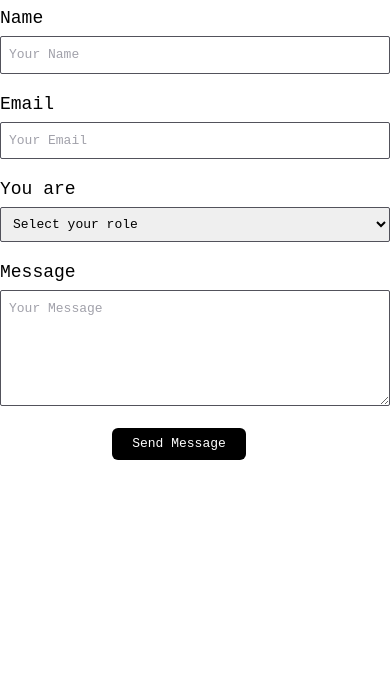
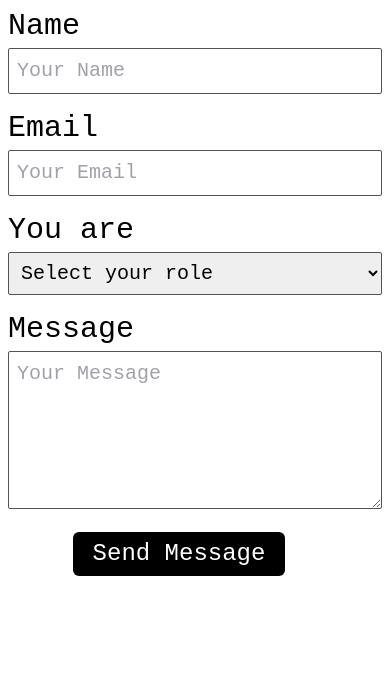
Before and after one commit to Lu6fer666/PortfolioSimple, a website built with webpack: page contact.html in a window 390 px wide. Shown: the part 156-844 px from the top of the page. Built offline with nearby package versions, Linux system fonts and the light colour scheme.

Commit message:
fix responsive

```diff
--- a/contact.html
+++ b/contact.html
@@ -25,7 +25,7 @@
 <header>
 	<div class="relative hidden lg:flex items-center p-4">
 
-		<h1 class="font-semibold font-newyork text-2xl text-left"><a class="cursor-pointer" href="index.html">Julien</a></h1>
+		<h1 class="font-semibold font-newyork text-4xl text-left"><a class="cursor-pointer" href="index.html">Julien</a></h1>
 
 	</div>
 
@@ -33,20 +33,20 @@
 	<h1 class="text-3xl p-4 font-semibold font-newyork lg:hidden"><a class="cursor-pointer" href="index.html">Julien</a></h1>
 </header>
 <main data-barba="container" data-barba-namespace="contact" >
-	<section class="contact pt-8 mx-auto text-center max-w-lg">
-		<h2  class="text-3xl mb-6">Contact Me</h2>
+	<section class="contact pt-8 mx-auto text-center max-w-xl px-2">
+		<h2  class="text-4xl mb-6">Contact Me</h2>
 		<form id="contact-form" class="text-left flex flex-col items-center space-y-4">
 			<div class="form-group w-full">
-				<label class="text-lg" for="name">Name</label>
-				<input class="w-full mt-1 border rounded-sm border-zinc-600 placeholder-zinc-400 pl-2 py-2 hover:border-b-2 active:border" id="name" name="name" placeholder="Your Name" required type="text">
+				<label class="text-3xl" for="name">Name</label>
+				<input class="w-full mt-1 border rounded-sm border-zinc-600 placeholder-zinc-400 pl-2 py-2 text-xl hover:border-b-2 active:border" id="name" name="name" placeholder="Your Name" required type="text">
 			</div>
 			<div class="form-group w-full">
-				<label class="text-lg" for="email">Email</label>
-				<input class="w-full mt-1 border rounded-sm border-zinc-600 placeholder-zinc-400 pl-2 py-2 hover:border-b-2 active:border" id="email" name="email" placeholder="Your Email" required type="email">
+				<label class="text-3xl" for="email">Email</label>
+				<input class="w-full mt-1 border rounded-sm border-zinc-600 placeholder-zinc-400 pl-2 py-2 text-xl hover:border-b-2 active:border" id="email" name="email" placeholder="Your Email" required type="email">
 			</div>
 			<div class="form-group w-full">
-				<label class="text-lg" for="person">You are</label>
-				<select class="w-full mt-1 border rounded-sm border-zinc-600 placeholder-zinc-400 pl-2 py-2 hover:border-b-2 active:border" id="person" name="person" required>
+				<label class="text-3xl" for="person">You are</label>
+				<select class="w-full mt-1 border rounded-sm border-zinc-600 placeholder-zinc-400 pl-2 py-2 text-xl hover:border-b-2 active:border" id="person" name="person" required>
 					<option disabled selected value="">Select your role</option>
 					<option value="recruiter">Recruiter</option>
 					<option value="client">Potential Client</option>
@@ -55,10 +55,10 @@
 				</select>
 			</div>
 			<div class="form-group w-full">
-				<label class="text-lg" for="message">Message</label>
-				<textarea class="w-full mt-1 border rounded-sm border-zinc-600 placeholder-zinc-400 pl-2 py-2 hover:border-b-2 active:border" id="message" name="message" placeholder="Your Message" required rows="5"></textarea>
+				<label class="text-3xl" for="message">Message</label>
+				<textarea class="w-full mt-1 border rounded-sm border-zinc-600 placeholder-zinc-400 pl-2 py-2 text-xl hover:border-b-2 active:border" id="message" name="message" placeholder="Your Message" required rows="5"></textarea>
 			</div>
-			<button class="bg-black transition ease-in text-white rounded-md px-5 py-1.5 mr-8 hover:cursor-pointer hover:bg-zinc-900" type="submit">Send Message</button>
+			<button class="bg-black transition ease-in text-white rounded-md px-5 py-1.5 mr-8 text-2xl hover:cursor-pointer hover:bg-zinc-900" type="submit">Send Message</button>
 		</form>
 		<p id="form-status" class="mt-4"></p>
 	</section>
```
Also changed, not shown: css/output.css.
